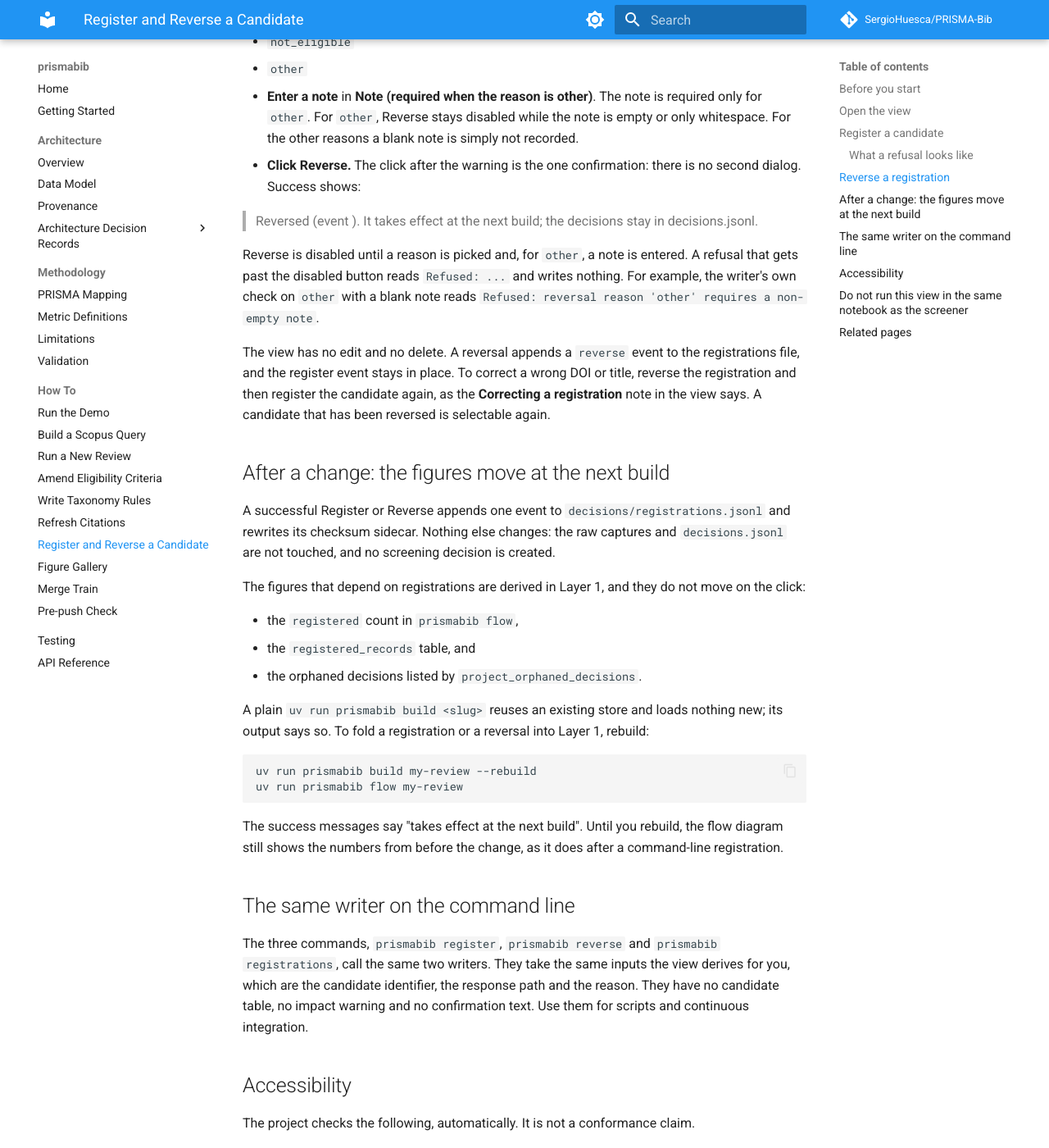
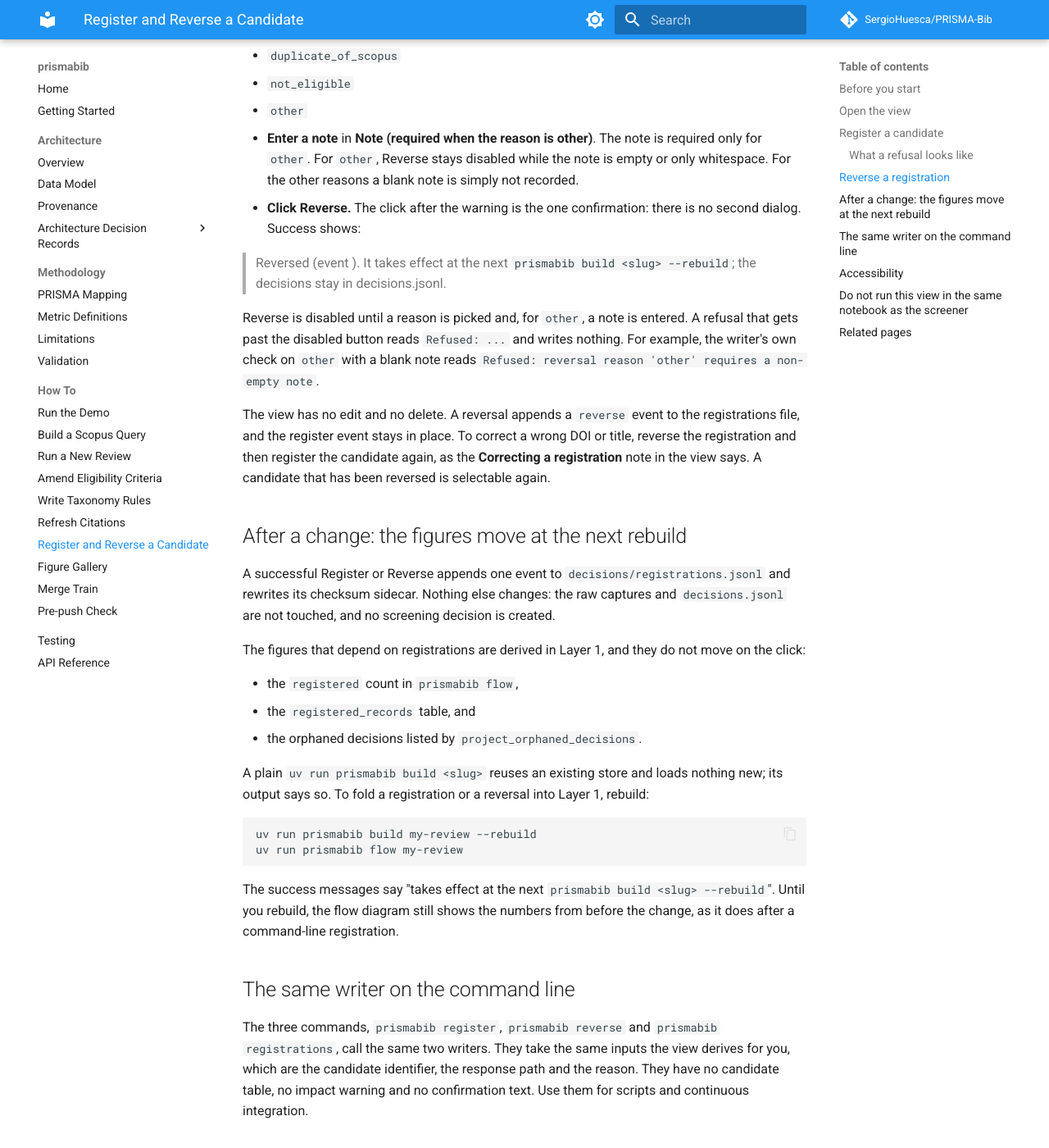
Before and after one commit to SergioHuesca/PRISMA-Bib, an MkDocs documentation site: the page built from docs/how-to/register-and-reverse-candidates.md, in a window 1280 px wide and 1400 px high, scrolled down 3757 px. Shown: the whole window at 82% size. Built offline with MkDocs 1.6.1 and Material for MkDocs 9.7.7, drawn with Linux system fonts in a browser that asks for light colours; comment, search, counter and statistics services are not loaded; some of the changed text lies outside the part shown.

Commit message:
docs: correct the registration how-to after review (no auto-select, exact success text, key claim)
Co-Authored-By: Claude Sonnet 5.5 <noreply@anthropic.com>
Claude-Session: https://claude.ai/code/session_01QjNadz7h2UAZ2C2xhuaY8z

````diff
--- a/docs/how-to/register-and-reverse-candidates.md
+++ b/docs/how-to/register-and-reverse-candidates.md
@@ -83,7 +84,7 @@ from the reviewer who registered; to reverse under another name, open the view w
    when it applies.
 8. **Click Register.** Success shows, in the alert region:
 
-   > Registered registered:<event id> (event <event id>). It takes effect at the next build.
+   > Registered registered:<event id> (event <event id>). It takes effect at the next `prismabib build <slug> --rebuild`.
 
    The candidates table then shows the candidate as `registered (...)`, and it leaves the
    Candidate select. The Reverse section gains the new registration at once.
@@ -153,8 +154,8 @@ to the rules, which needs an ADR, not a change to this page.
 5. **Click Reverse.** The click after the warning is the one confirmation: there is no second
    dialog. Success shows:
 
-   > Reversed <register event id> (event <event id>). It takes effect at the next build; the
-   > decisions stay in decisions.jsonl.
+   > Reversed <register event id> (event <event id>). It takes effect at the next
+   > `prismabib build <slug> --rebuild`; the decisions stay in decisions.jsonl.
 
    Reverse is disabled until a reason is picked and, for `other`, a note is entered. A refusal
    that gets past the disabled button reads `Refused: ...` and writes nothing. For example, the
@@ -166,7 +167,7 @@ file, and the register event stays in place. To correct a wrong DOI or title, re
 registration and then register the candidate again, as the **Correcting a registration** note
 in the view says. A candidate that has been reversed is selectable again.
 
-## After a change: the figures move at the next build
+## After a change: the figures move at the next rebuild
 
 A successful Register or Reverse appends one event to `decisions/registrations.jsonl` and
 rewrites its checksum sidecar. Nothing else changes: the raw captures and `decisions.jsonl` are
@@ -187,7 +188,7 @@ uv run prismabib build my-review --rebuild
 uv run prismabib flow my-review
 ```
 
-The success messages say "takes effect at the next build". Until you rebuild, the flow diagram
+The success messages say "takes effect at the next `prismabib build <slug> --rebuild`". Until you rebuild, the flow diagram
 still shows the numbers from before the change, as it does after a command-line registration.
 
 ## The same writer on the command line
````
Also changed, not shown: other parts of docs/how-to/register-and-reverse-candidates.md (+5 -4 lines).
